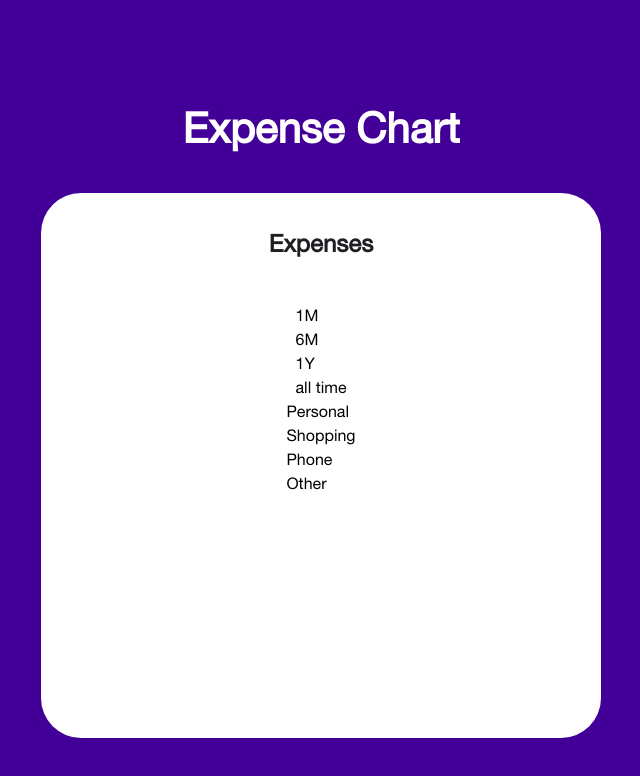
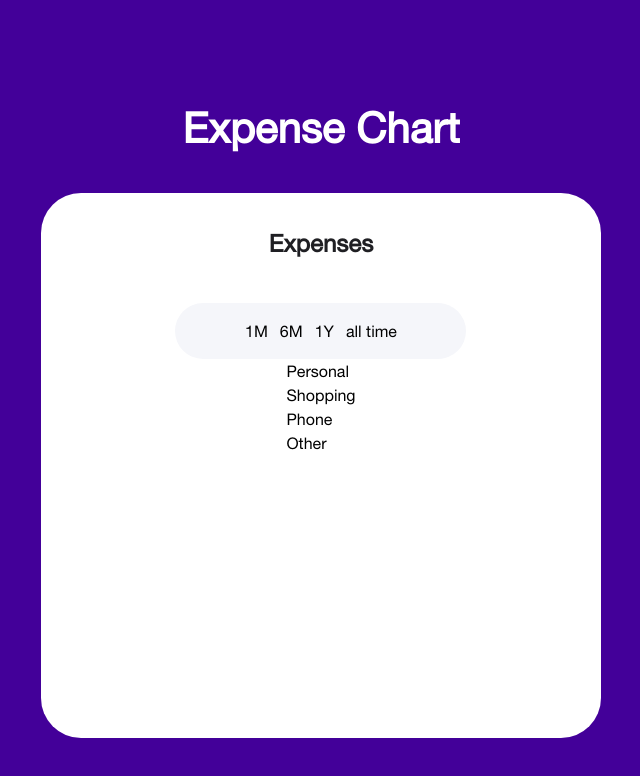
Before and after one commit to Meraj-Kazi/expense-chart, a Next.js app: page / in a window 1280 px wide. Shown: the top 776 px of the page, without its empty margins (319-959 px from the left). Built offline with nearby package versions, Linux system fonts and the light colour scheme.

Commit message:
Card filter nav area complete

```diff
--- a/src/app/page.tsx
+++ b/src/app/page.tsx
@@ -23,7 +23,10 @@ export default function Home() {
                     </p>
 
                     {/* Filter Nav */}
-                    <div>
+                    <div
+                        className='bg-[#F5F6FA] rounded-[1.875rem] gap-[0.75rem]
+                        flex w-[18.1875rem] h-[3.5rem] items-center justify-center'
+                    >
                         {navItems.map((item, index) => {
                             return <div key={index}>{item}</div>;
                         })}
```
